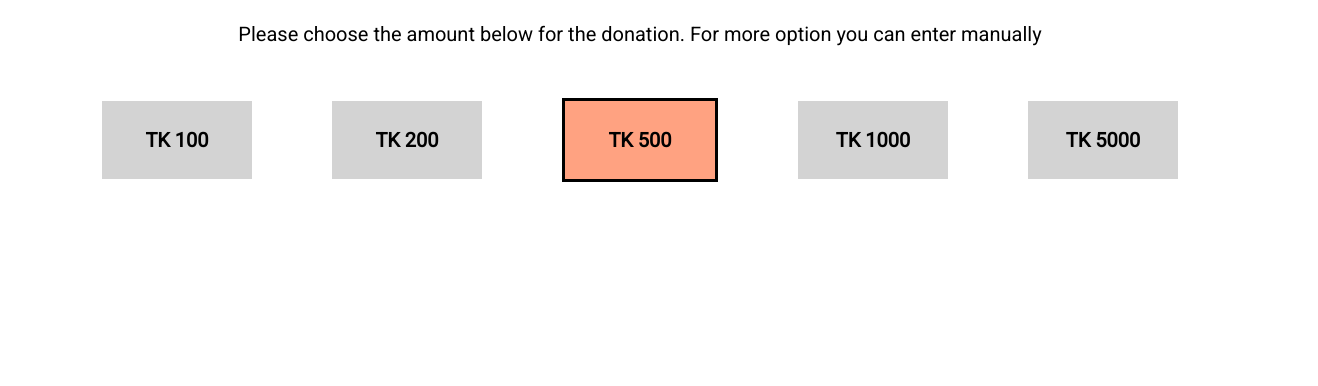
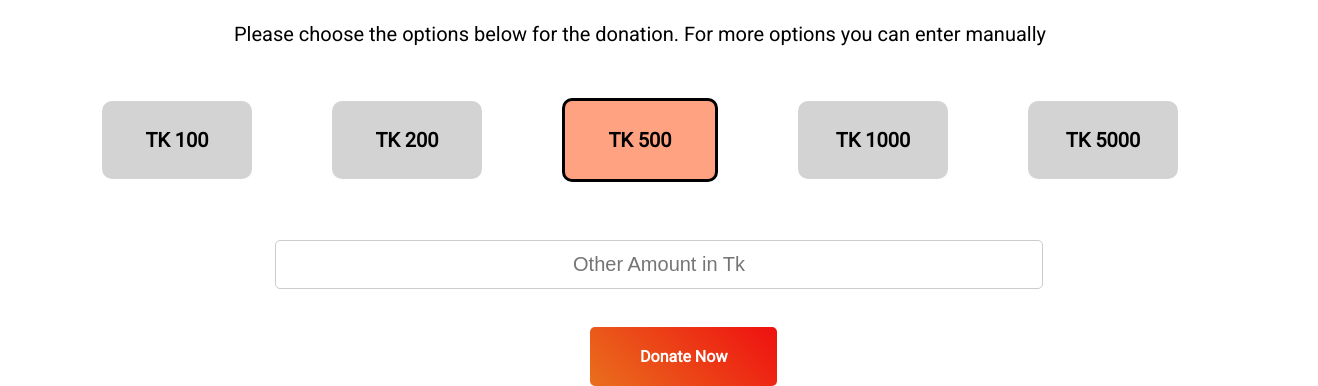
Before and after one commit to ilm22/module_5_assignment, a plain HTML site: page index.html in a window 1280 px wide. Shown: the part 992-1378 px from the top of the page, 1318 px wide, since content can reach past the window. Before the commit the page ends 1214 px from the top, so only its background shows below. Drawn offline with Linux system fonts and the light colour scheme.

Commit message:
Second Part Completed

```diff
--- a/index.html
+++ b/index.html
@@ -13,6 +13,7 @@
 </head>
 
 <body>
+    <section>
         <div class="container">
 
             <div><img src="images/donation13.jpg" alt="" style="width: 100%" ;></div>
@@ -30,10 +31,12 @@
         </div>
         <div class="second_div">
             <h2 id="second_header">Donate Today</h2>
-        <h3 id="sh_h3">Please choose the amount below for the donation. For more option you can enter manually</h3>
+            <h3 id="sh_h3">Please choose the options below for the donation. For more options you can enter manually
+            </h3>
         </div>
 
         <div class="flex-parent">
+
             <h3 class="box">TK 100</h3>
             <h3 class="box">TK 200</h3>
             <h3 class="box border">TK 500</h3>
@@ -41,6 +44,16 @@
             <h3 class="box">TK 5000</h3>
 
         </div>
+        <div class="input">
+            <input type="text" id="fname" name="other amount" placeholder="Other Amount in Tk">
+        </div>
+
+    </section>
+
+    <div>
+        <a class="anchor_button1" target="_blank" href="https://www.paypal.com">Donate Now</a>
+    </div>
+
 
 
 
--- a/style.css
+++ b/style.css
@@ -71,6 +71,7 @@ h3 {
     text-align: center;
     font-weight: 700;
     font-size: 20px;
+    border-radius: 10px;
 }
 
 .flex-parent {
@@ -85,3 +86,34 @@ h3 {
     background-color: rgba(255, 68, 0, 0.493);
 
 }
+
+input[type=text],
+select {
+    text-align: center;
+    font-size: 20px;
+    border-radius: 5px;
+    width: 60%;
+    padding: 12px 20px;
+    margin: 18px 275px;
+    display: inline-block;
+    border: 1px solid rgb(204, 204, 204);
+    box-sizing: border-box;
+
+
+
+}
+
+.anchor_button1 {
+
+    text-decoration: none;
+    background: linear-gradient(45deg, rgba(231, 97, 7, 0.911), rgba(238, 7, 7, 0.966));
+    padding: 20px 50px;
+    border-radius: 5px;
+    color: white;
+    font-weight: 700;
+    left: 590px;
+    top: 40px;
+
+    position: relative;
+    margin: 18px 0px;
+}
```
Lines whose indentation alone changed are shown as unchanged.
